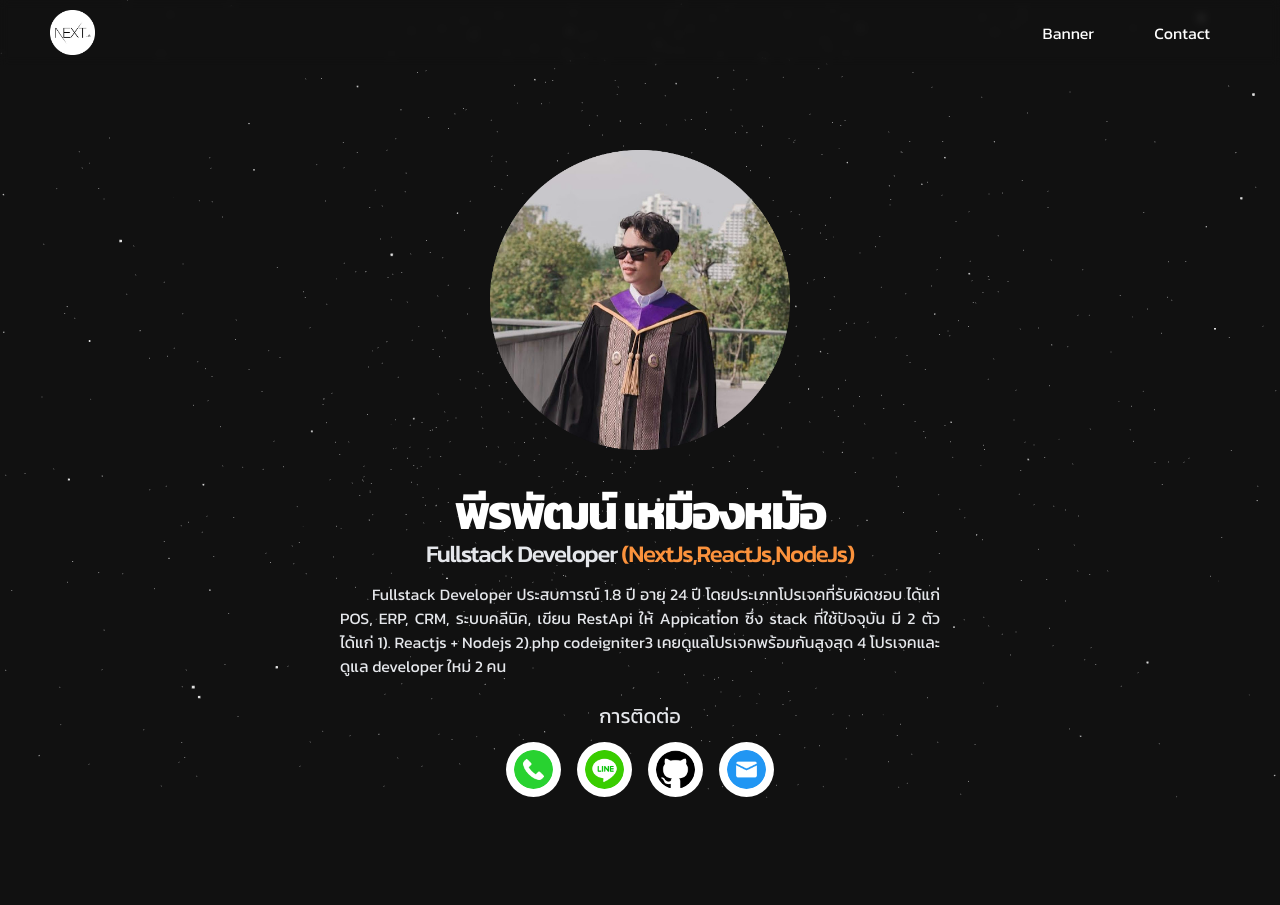
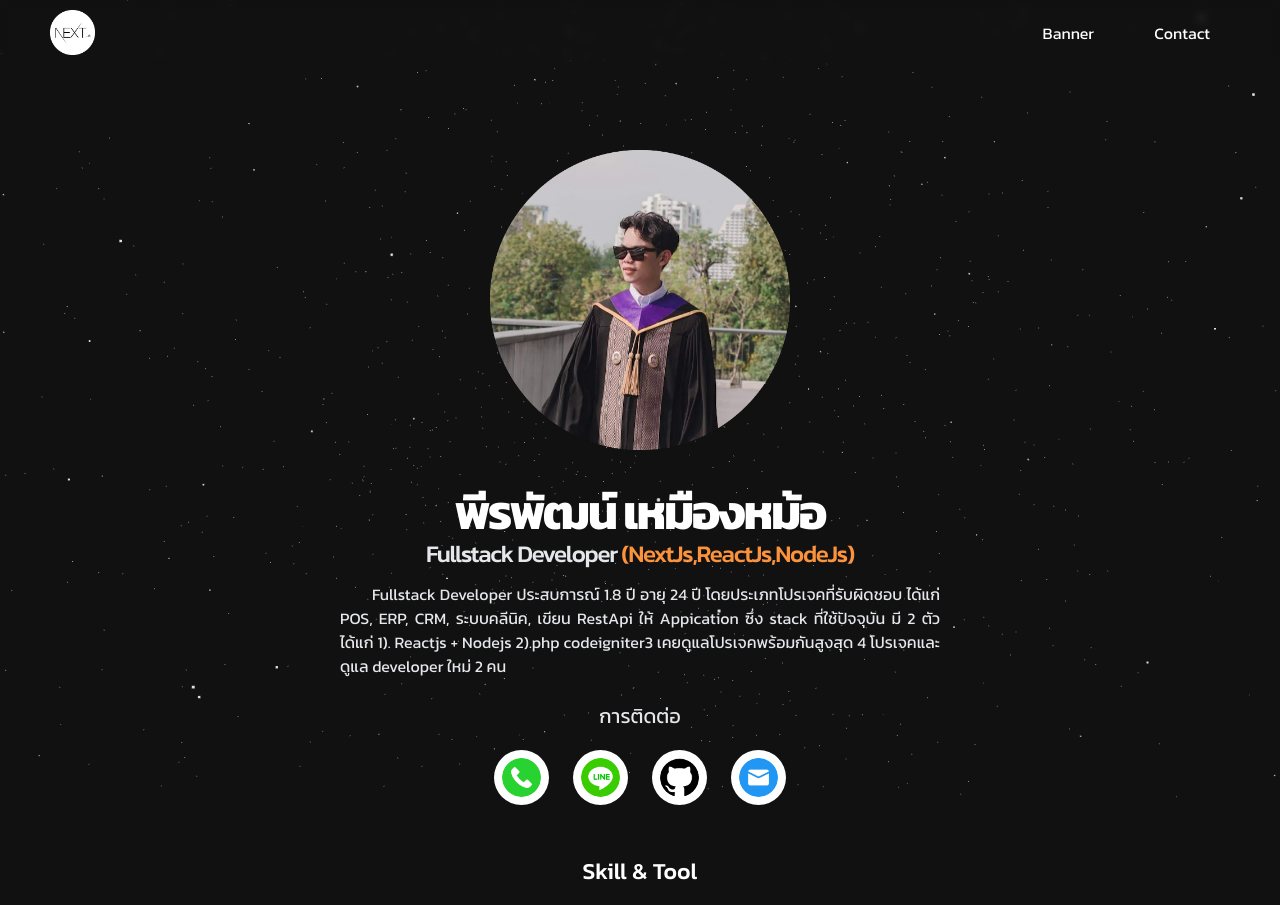
Before and after one commit to newpee23/PeerapatCV, a Next.js app: page / in a window 1280 px wide. Before the commit the page ends 809 px from the top, so only its background shows below. Built offline with nearby package versions, Linux system fonts and the light colour scheme.

Commit message:
21.41 13/02/2567 commit

```diff
--- a/app/layout.tsx
+++ b/app/layout.tsx
@@ -4,7 +4,7 @@ import StarsBackground from "@/components/main/StarsBackground";
 
 // CSS
 import "./globals.css";
-import "@/style/banner.css";
+import "@/style/style.css";
 import Navber from "@/components/Navber";
 
 const inter = Inter({ subsets: ["latin"] });
--- a/app/page.tsx
+++ b/app/page.tsx
@@ -1,10 +1,12 @@
 import Banner from "@/components/Banner";
+import SkillAndTool from "@/components/SkillAndTool";
 
 export default function Home() {
   return (
     <main className="h-full w-full bg-no-repeat">
-      <div className="flex flex-col gap-20">
+      <div className="flex flex-col gap-5">
         <Banner />
+        <SkillAndTool />
       </div>
     </main>
   );
--- a/components/Banner.tsx
+++ b/components/Banner.tsx
@@ -1,16 +1,14 @@
 "use client";
 import Image from "next/image";
-
+import ContactIcon from "./ui/contactIcon";
 // images
 import me from "@/public/me.png";
-import ContactIcon from "./ui/contactIcon";
-
 
 const Banner = () => {
     return (
         <section id="banner">
-            <div className="flex flex-row items-center justify-center px-20 mt-[150px] z-[20] ">
-                <div className="flex flex-col  justify-center  text-center">
+            <div className="flex flex-row items-center justify-center px-20 mt-[150px] z-[20]">
+                <div className="flex flex-col justify-center text-center">
                     <div className="justify-center flex">
                         <Image
                             className="transition-transform transform hover:scale-110 z-10"
@@ -41,15 +39,12 @@ const Banner = () => {
                         <p className="text-gray-200 max-w-[600px] text-xl">
                             การติดต่อ
                         </p>
-                        <div className="max-w-[600px] w-full flex justify-center mt-3">
+                        <div className="max-w-[600px] w-full flex justify-center mt-5">
                             <ContactIcon iconsName="phone"/>
                             <ContactIcon iconsName="line"/>
                             <ContactIcon iconsName="github"/>
                             <ContactIcon iconsName="mail"/>
                         </div>
-                        {/* <button className="z-[1] padding-20 hover:bg-white rounded-3xl  text-white font-semibold hover:text-black py-3 px-10  border-[0.1px] border-white hover:border-transparent">
-                            Contact Me
-                        </button> */}
                     </div>
                 </div>
             </div>
--- /dev/null
+++ b/components/SkillAndTool.tsx
@@ -0,0 +1,14 @@
+"use client";
+import DividerUi from "./ui/DividerUi";
+
+const SkillAndTool = () => {
+  return (
+    <section id="SkillAndTool">
+        <div className="flex flex-row items-center justify-center px-10 z-[20] text-white">
+            <DividerUi text="Skill & Tool" />
+        </div>
+    </section>
+  )
+}
+
+export default SkillAndTool;
--- /dev/null
+++ b/components/ui/DividerUi.tsx
@@ -0,0 +1,13 @@
+import { Divider } from 'antd';
+
+type Props = {
+    text: string;
+}
+
+const DividerUi = ({ text }: Props) => {
+    return (
+        <Divider>{text}</Divider>
+    )
+}
+
+export default DividerUi
--- a/components/ui/contactIcon.tsx
+++ b/components/ui/contactIcon.tsx
@@ -26,7 +26,7 @@ const ContactIcon = ({ iconsName }: Props) => {
     const getContentPopover = (): string => {
         if (iconsName === "phone") return "เบอร์โทรศัพท์ : 080-08430371";
         if (iconsName === "line") return "ไลน์ไอดี : newlou234";
-        if (iconsName === "github") return "github : https://github.com/newpee23?tab=repositories";
+        if (iconsName === "github") return "github : github.com/newpee23";
         if (iconsName === "mail") return "อีเมล์ : newp231612@gmail.com";
 
         return "";
@@ -36,7 +36,7 @@ const ContactIcon = ({ iconsName }: Props) => {
     const contentPopover = getContentPopover();
 
     return icon ? (
-        <div className="z-[1] mx-2  hover:cursor-pointer">
+        <div className="z-[1] mx-3  hover:cursor-pointer">
             <Popover content={contentPopover} trigger="hover">
                 <div className="hero-socials">
                     <Image
--- a/style/banner.css
+++ /dev/null
@@ -1,22 +0,0 @@
-.text-indent-2 {
-  text-indent: 2em;
-}
-
-.rounded-image {
-  border-radius: 50%; /* ทำให้มีรูปร่างเป็นวงกลม */
-}
-
-.hero-socials img:hover {
-    padding: 3px;
-    box-shadow: 0 3px 10px 0 rgba(242, 242, 242, 0.37);
-}
-
-.hero-socials img {
-  padding: 8px;
-  background: #ffff;
-
-  backdrop-filter: blur(6px);
-  -webkit-backdrop-filter: blur(6px);
-  border: 1px 0 solid rgba(255, 255, 255, 0.18);
-  border-radius: 50px;
-}
--- /dev/null
+++ b/style/style.css
@@ -0,0 +1,37 @@
+.text-indent-2 {
+  text-indent: 2em;
+}
+
+.rounded-image {
+  border-radius: 50%;
+  /* ทำให้มีรูปร่างเป็นวงกลม */
+}
+
+.hero-socials img:hover {
+  padding: 3px;
+  box-shadow: 0 3px 10px 0 rgba(242, 242, 242, 0.37);
+}
+
+.hero-socials img {
+  padding: 8px;
+  background: #ffff;
+
+  backdrop-filter: blur(6px);
+  -webkit-backdrop-filter: blur(6px);
+  border: 1px 0 solid rgba(255, 255, 255, 0.18);
+  border-radius: 50px;
+}
+
+:where(.css-dev-only-do-not-override-1rqnfsa).ant-divider-horizontal.ant-divider-with-text::before,
+:where(.css-dev-only-do-not-override-1rqnfsa).ant-divider-horizontal.ant-divider-with-text::after {
+  background-color: #fb923c;
+  max-width: 200px;
+}
+
+.ant-divider.css-dev-only-do-not-override-1rqnfsa.ant-divider-horizontal.ant-divider-with-text.ant-divider-with-text-center{
+  justify-content: center;
+}
+
+span.ant-divider-inner-text {
+  font-size: 23px;
+}
```
